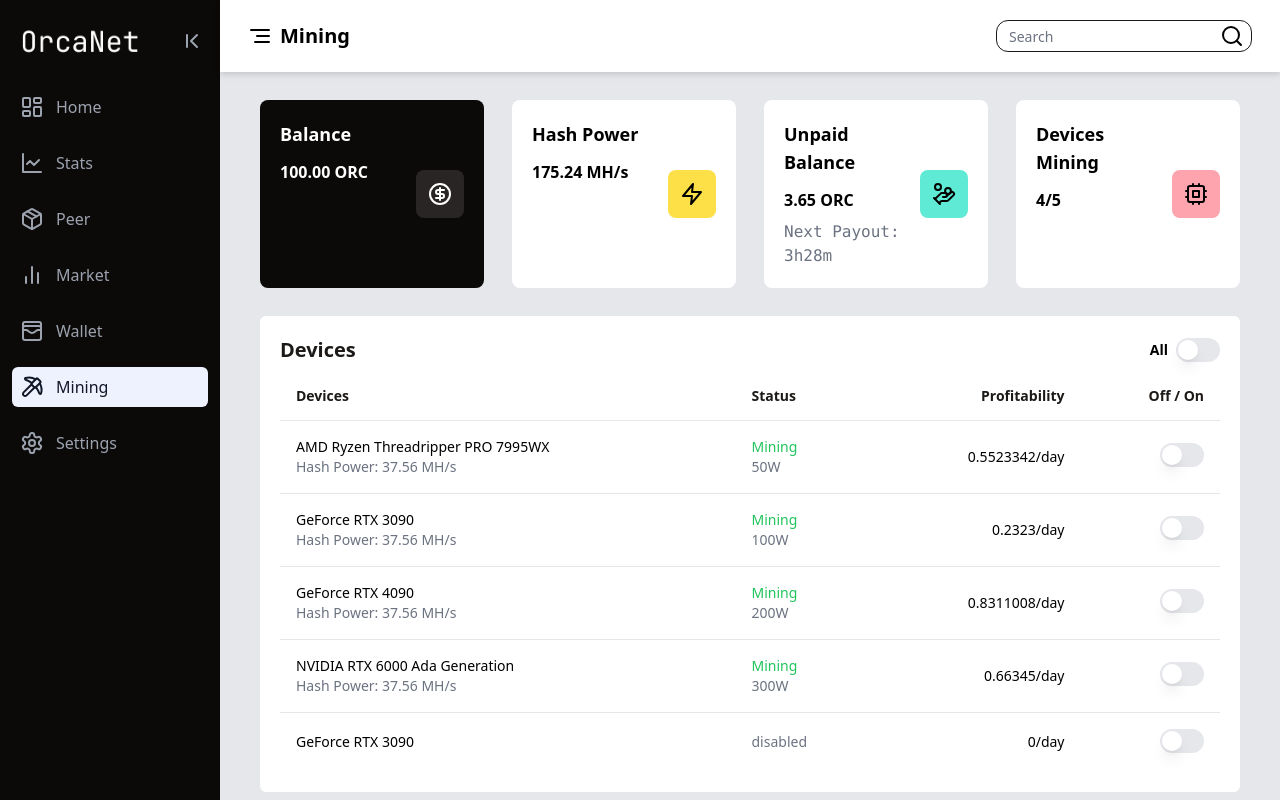
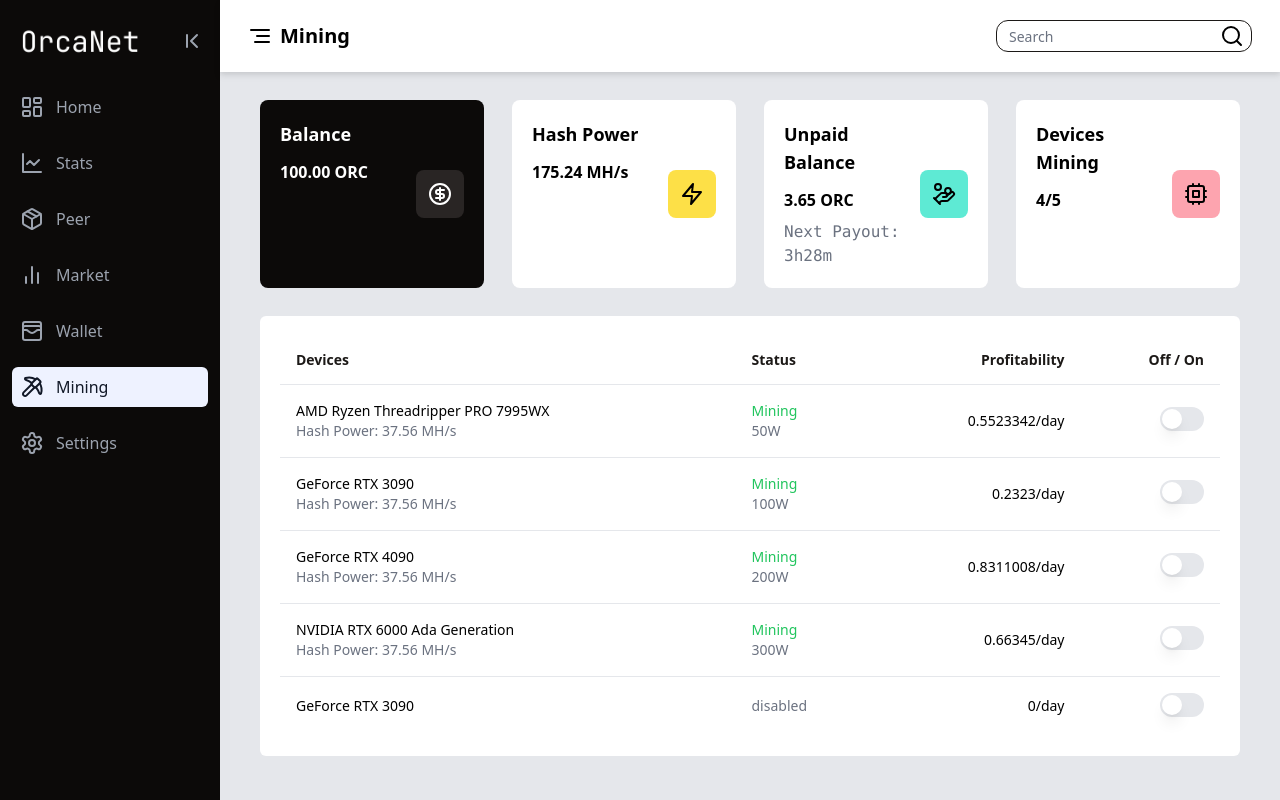
Before and after one commit to sbu-416-24sp/orcanet-desktop-deprecated, a React (Vite) app in the folder frontend/: page /mining in a window 1280 px wide. Built offline with nearby package versions, Linux system fonts and the light colour scheme.

Commit message:
Refactor: Remove table header

```diff
--- a/frontend/src/mining/MiningDevices.tsx
+++ b/frontend/src/mining/MiningDevices.tsx
@@ -16,8 +16,6 @@ import {
   TableRow,
 } from "@/components/ui/table";
 
-import { ChevronsRight } from "lucide-react";
-import { Link, useParams } from "react-router-dom";
 import { Switch } from "@/components/ui/switch";
 
 export let DevicesData = [
@@ -204,19 +202,8 @@ export const columns = [
 ];
 
 export default function MiningDevices() {
-  const { page } = useParams();
-
   return (
     <div className="rounded-md bg-white p-5">
-      <div className="flex justify-between font-bold mb-2">
-        <h3 className="text-stone-900 text-xl">Devices</h3>
-        {page !== "transactions" && (
-          <div className=" flex gap-2 text-sm items-center hover:cursor-pointer">
-            <h3>All</h3>
-            <Switch />
-          </div>
-        )}
-      </div>
       <DataTable columns={columns} data={DevicesData} />
     </div>
   );
```
